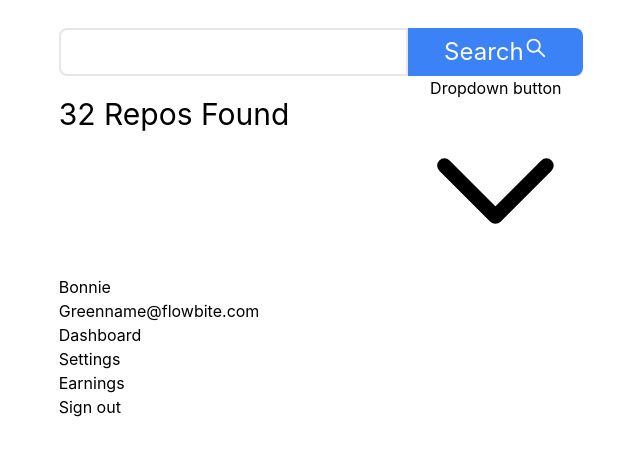
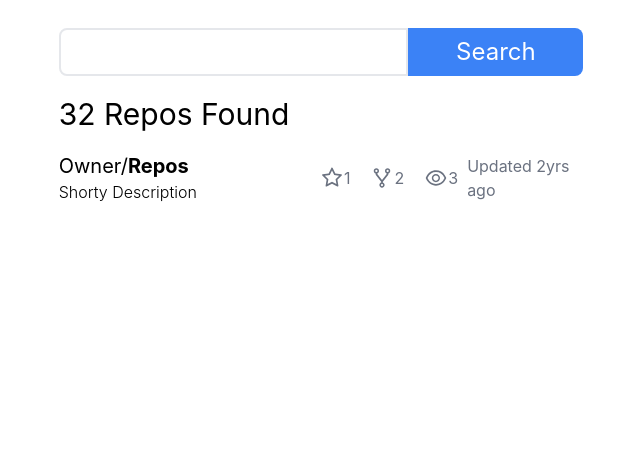
Before and after one commit to anmolpradhan/explore-github-frontend, a React (Create React App) app: page / in a window 1280 px wide. Shown: the top 456 px of the page, without its empty margins (319-959 px from the left). Built offline with nearby package versions, Linux system fonts and the light colour scheme.

Commit message:
Design for listing repos implemented and connecting with the server

```diff
--- a/src/App.js
+++ b/src/App.js
@@ -1,7 +1,22 @@
 import "./App.css";
-import { AiOutlineSearch } from "react-icons/ai";
+import { AiOutlineStar, AiOutlineFork, AiOutlineEye } from "react-icons/ai";
+import { IconContext } from "react-icons";
+import { useState } from "react";
+import axios from "axios";
 
+const baseUrl="http://localhost:8080/repository/"
 function App() {
+  const [search, setSearch] = useState("");
+  const [data, setData] = useState()
+  function handleChange(e){
+    setSearch(e.target.value);
+  }
+  function handleSearch(){
+    console.log(search)
+    axios.get(baseUrl+search).then((response)=>{
+      console.log(response)
+    })
+  }
   return (
     <div className="grid grid-cols-7 p-7">
       <div></div>
@@ -10,78 +25,43 @@ function App() {
         <input
           type="text"
           className="text-2xl h-12 justify-self-center col-span-2 w-full rounded-l-lg border-2"
+          value={search}
+          onChange={handleChange}
         />
-        <button className="bg-blue-500 text-white rounded-r-lg flex flex-row justify-center py-2 text-2xl">
+        <button className="bg-blue-500 text-white rounded-r-lg flex flex-row justify-center py-2 text-2xl" onClick={handleSearch}>
           Search
-          <AiOutlineSearch />
         </button>
-        <h1 className="col-span-2 text-3xl mt-5">32 Repos Found</h1>
-        <button
-          classNAme="text-white bg-blue-700 hover:bg-blue-800 focus:ring-4 focus:ring-blue-300 font-medium rounded-lg text-sm px-4 py-2.5 text-center inline-flex items-center"
-          type="button"
-          data-dropdown-toggle="dropdown"
-        >
-          Dropdown button{" "}
-          <svg
-            classNAme="w-4 h-4 ml-2"
-            fill="none"
-            stroke="currentColor"
-            viewBox="0 0 24 24"
-            xmlns="http://www.w3.org/2000/svg"
-          >
-            <path
-              stroke-linecap="round"
-              stroke-linejoin="round"
-              stroke-width="2"
-              d="M19 9l-7 7-7-7"
-            ></path>
-          </svg>
-        </button>
+        <h1 className="col-span-2 text-3xl my-5">32 Repos Found</h1>
+        <div className="col-span-3 flex flex-col">
 
-        <div
-          classNAme="hidden bg-white text-base z-50 list-none divide-y divide-gray-100 rounded shadow my-4"
-          id="dropdown"
-        >
-          <div classNAme="px-4 py-3">
-            <span classNAme="block text-sm">Bonnie Green</span>
-            <span classNAme="block text-sm font-medium text-gray-900 truncate">
-              name@flowbite.com
+          <div className="repos grid grid-cols-4 gap-5">
+            <span className="col-span-2 flex flex-col">
+              <span className="text-xl">
+                Owner/<b>Repos</b>
+              </span>
+              <span className="font-light">Shorty Description</span>
+            </span>
+            <IconContext.Provider
+              value={{ style: { verticalAlign: "middle" }, size: "1.5em" }}
+            >
+              <span className="flex flex-row place-self-center gap-5 text-gray-500">
+                <span className="flex flex-row">
+                  <AiOutlineStar /> 1
+                </span>
+                <span className="flex flex-row">
+                  {" "}
+                  <AiOutlineFork /> 2{" "}
+                </span>
+                <span className="flex flex-row">
+                  {" "}
+                  <AiOutlineEye />3
+                </span>
+              </span>
+            </IconContext.Provider>
+            <span className="place-self-center text-gray-500">
+              Updated 2yrs ago
             </span>
           </div>
-          <ul classNAme="py-1" aria-labelledby="dropdown">
-            <li>
-              <a
-                href="#"
-                classNAme="text-sm hover:bg-gray-100 text-gray-700 block px-4 py-2"
-              >
-                Dashboard
-              </a>
-            </li>
-            <li>
-              <a
-                href="#"
-                classNAme="text-sm hover:bg-gray-100 text-gray-700 block px-4 py-2"
-              >
-                Settings
-              </a>
-            </li>
-            <li>
-              <a
-                href="#"
-                classNAme="text-sm hover:bg-gray-100 text-gray-700 block px-4 py-2"
-              >
-                Earnings
-              </a>
-            </li>
-            <li>
-              <a
-                href="#"
-                classNAme="text-sm hover:bg-gray-100 text-gray-700 block px-4 py-2"
-              >
-                Sign out
-              </a>
-            </li>
-          </ul>
         </div>
       </div>
     </div>
```
